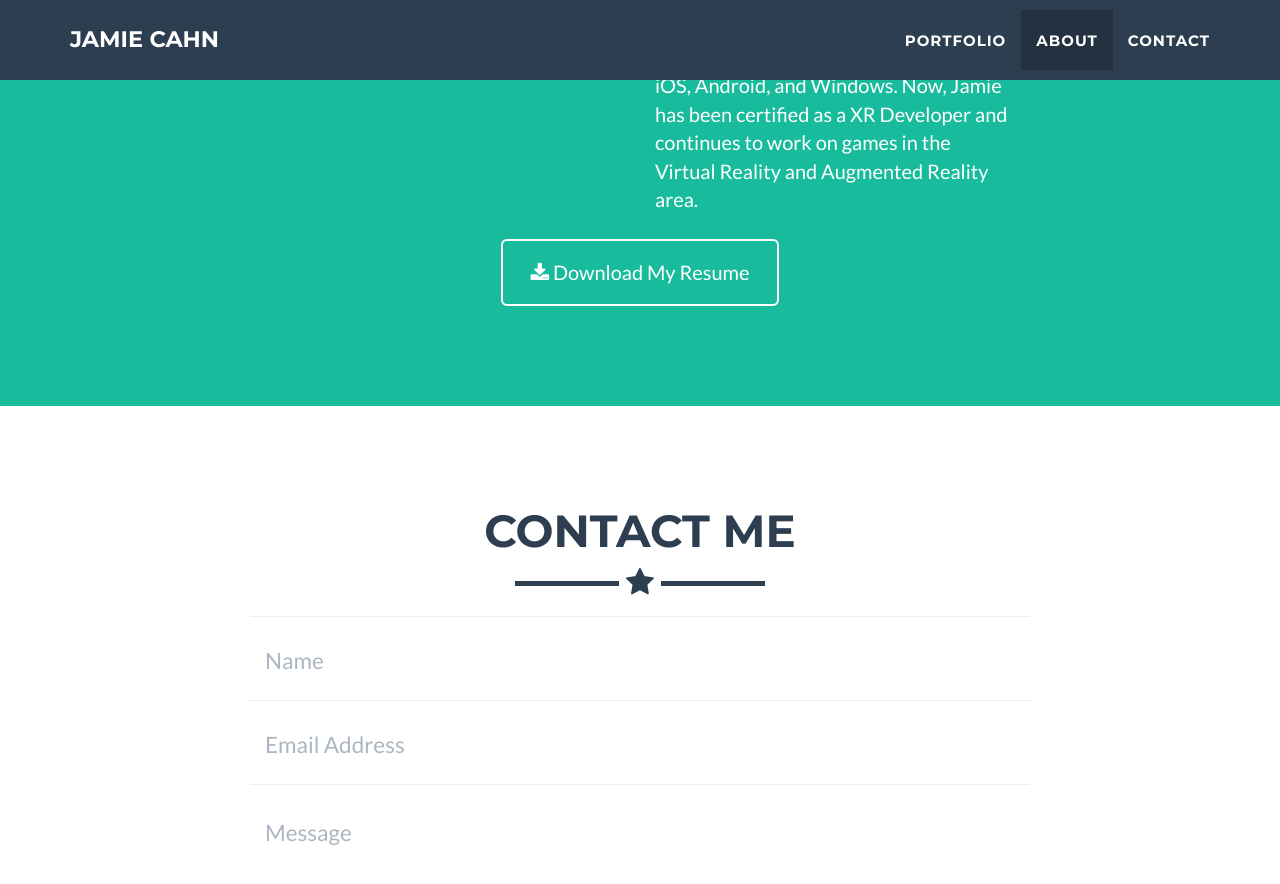
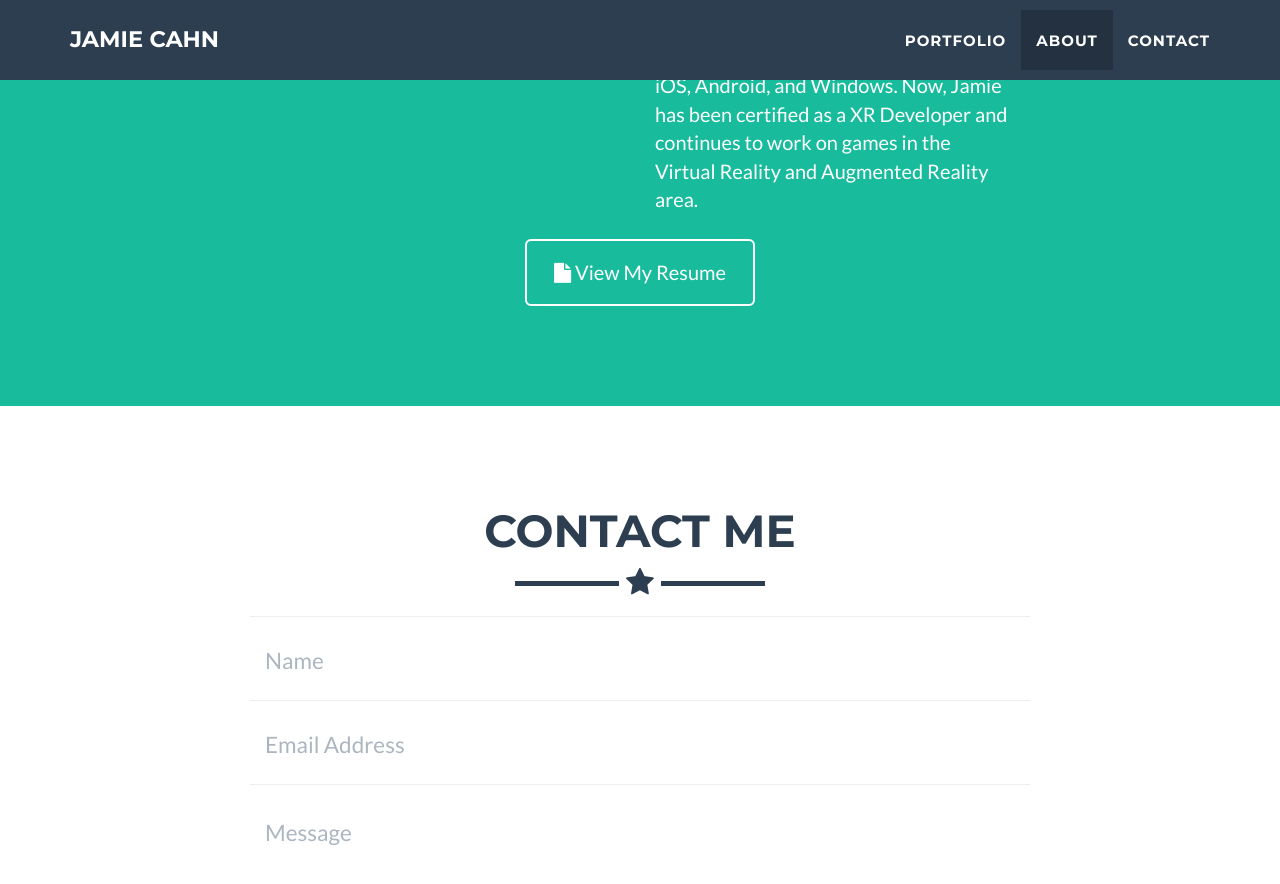
Before and after one commit to jcahnProgramming/jcahnProgramming.github.io, a Jekyll site: the page built from _posts/2021-05-25-project-2.markdown, in a window 1280 px wide and 900 px high, scrolled down 2357 px. Shown: the top 884 px of the window. Built offline with Jekyll 4.4.1, drawn with Linux system fonts in a browser that asks for light colours.

Commit message:
Update about.html

```diff
--- a/_includes/about.html
+++ b/_includes/about.html
@@ -16,7 +16,7 @@
                 </div>
                 <div class="col-lg-8 col-lg-offset-2 text-center">
                     <a href="https://github.com/jcahnProgramming/jcahnProgramming.github.io/blob/main/documents/JCahn_GameDev_Resume.pdf" class="btn btn-lg btn-outline">
-                        <i class="fa fa-download"></i> Download My Resume
+                        <i class="fa fa-file"></i> View My Resume
                     </a>
                 </div>
             </div>
```
